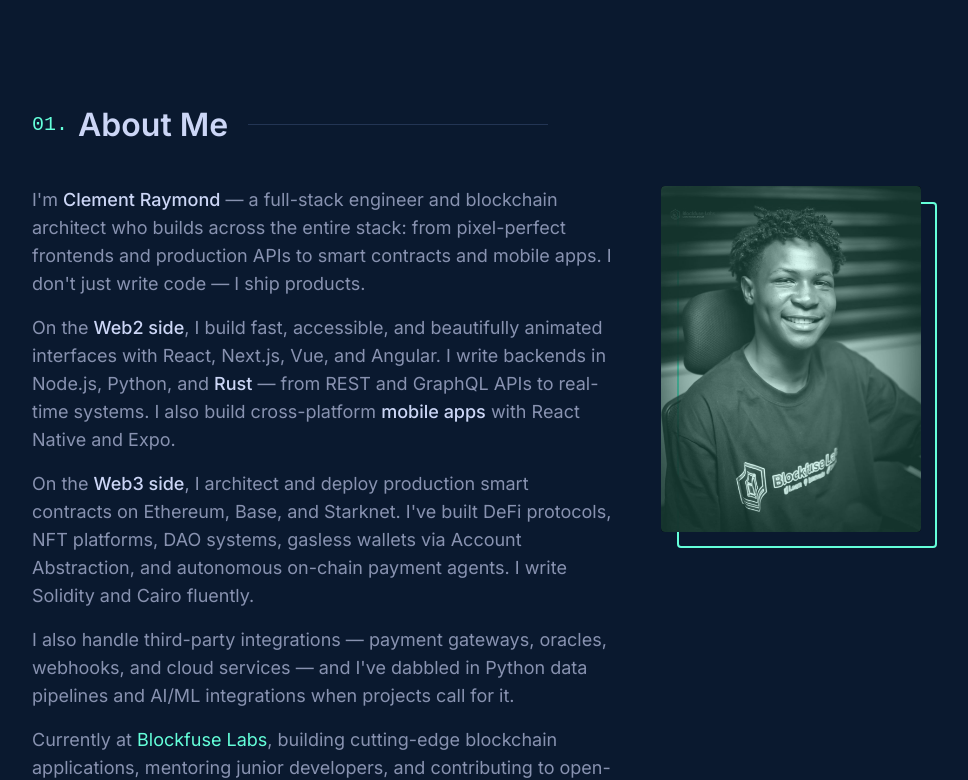
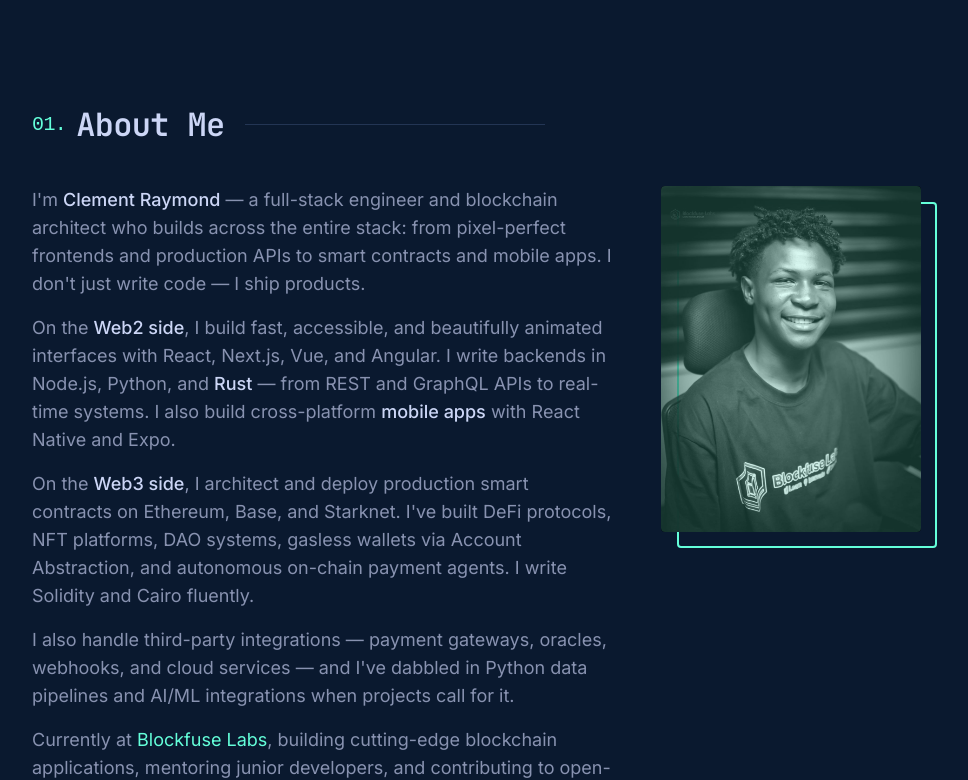
Before and after one commit to Clement-coder/clemscoder, a React (Vite) app: page / in a window 1280 px wide. Shown: the part 802-1582 px from the top of the page, without its empty margins (160-1128 px from the left). Built offline with nearby package versions, Linux system fonts and the light colour scheme; no server answers.

Commit message:
feat: JetBrains Mono for headings, sharp developer font vibe

```diff
--- a/index.html
+++ b/index.html
@@ -22,7 +22,7 @@
     <meta name="twitter:image" content="https://clemscoder.vercel.app/favicon.jpg" />
     <link rel="preconnect" href="https://fonts.googleapis.com" />
     <link rel="preconnect" href="https://fonts.gstatic.com" crossorigin />
-    <link href="https://fonts.googleapis.com/css2?family=Inter:wght@300;400;500;600&display=swap" rel="stylesheet" />
+    <link href="https://fonts.googleapis.com/css2?family=JetBrains+Mono:ital,wght@0,400;0,600;0,700;0,800;1,400&family=Inter:wght@300;400;500;600&display=swap" rel="stylesheet" />
     <link rel="stylesheet" href="https://cdn.jsdelivr.net/gh/devicons/devicon@latest/devicon.min.css" />
   </head>
   <body>
--- a/src/index.css
+++ b/src/index.css
@@ -16,11 +16,16 @@
 body {
   background-color: #0a192f;
   color: #8892b0;
-  font-family: 'Inter', 'Calibre', 'San Francisco', 'SF Pro Text', -apple-system, system-ui, sans-serif;
+  font-family: 'Inter', -apple-system, system-ui, sans-serif;
   font-size: 20px;
   line-height: 1.3;
   -webkit-font-smoothing: antialiased;
   -moz-osx-font-smoothing: grayscale;
+}
+
+h1, h2, h3, h4, h5, h6 {
+  font-family: 'JetBrains Mono', 'Fira Code', monospace;
+  letter-spacing: -0.02em;
 }
 
 ::-webkit-scrollbar {
--- a/tailwind.config.js
+++ b/tailwind.config.js
@@ -14,7 +14,8 @@
         green: '#64ffda',
       },
       fontFamily: {
-        mono: ['SF Mono', 'Fira Code', 'Fira Mono', 'Roboto Mono', 'monospace'],
+        sans: ['Inter', 'system-ui', 'sans-serif'],
+        mono: ['JetBrains Mono', 'SF Mono', 'Fira Code', 'monospace'],
       },
       transitionTimingFunction: {
         'ease-custom': 'cubic-bezier(0.645, 0.045, 0.355, 1)',
```
